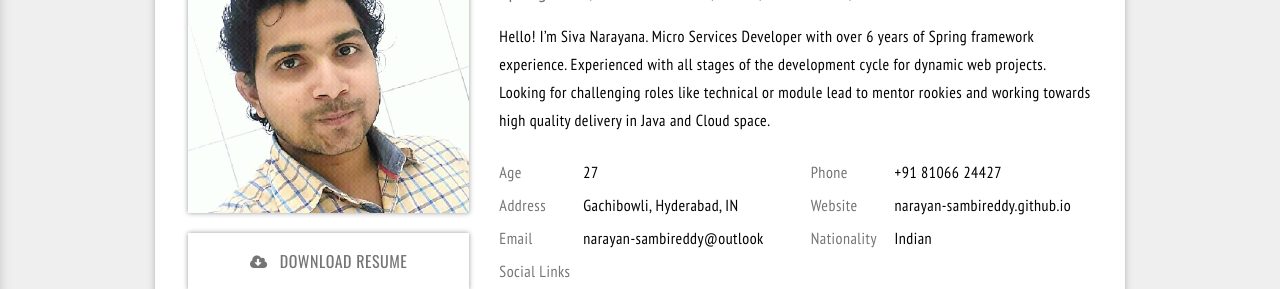
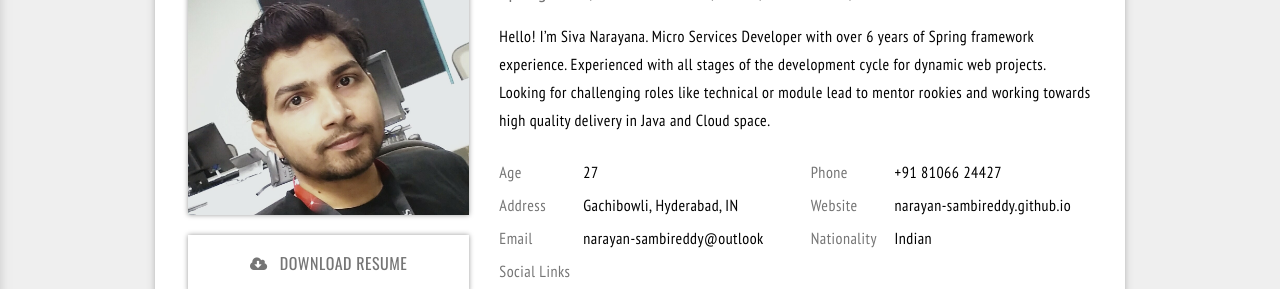
Before and after one commit to narayan-sambireddy/narayan-sambireddy.github.io, a plain HTML site: page index.html in a window 1280 px wide. Shown: the part 181-470 px from the top of the page. Drawn offline with nearby package versions, Linux system fonts and the light colour scheme.

Commit message:
Update index.html

```diff
--- a/index.html
+++ b/index.html
@@ -117,7 +117,7 @@
 						<div class="row">
 							<div class="col-sm-4">
 								<div class="photo-profile">
-									<img src="images/mee.png" alt="Siva Narayana Reddy Madddula">
+									<img src="images/profile.jpg" alt="Siva Narayana Reddy Madddula">
 								</div>
 								<a href="cv/MSNR_MICROSERVICES.pdf" target="cv">
 									<div class="download-resume">
```
